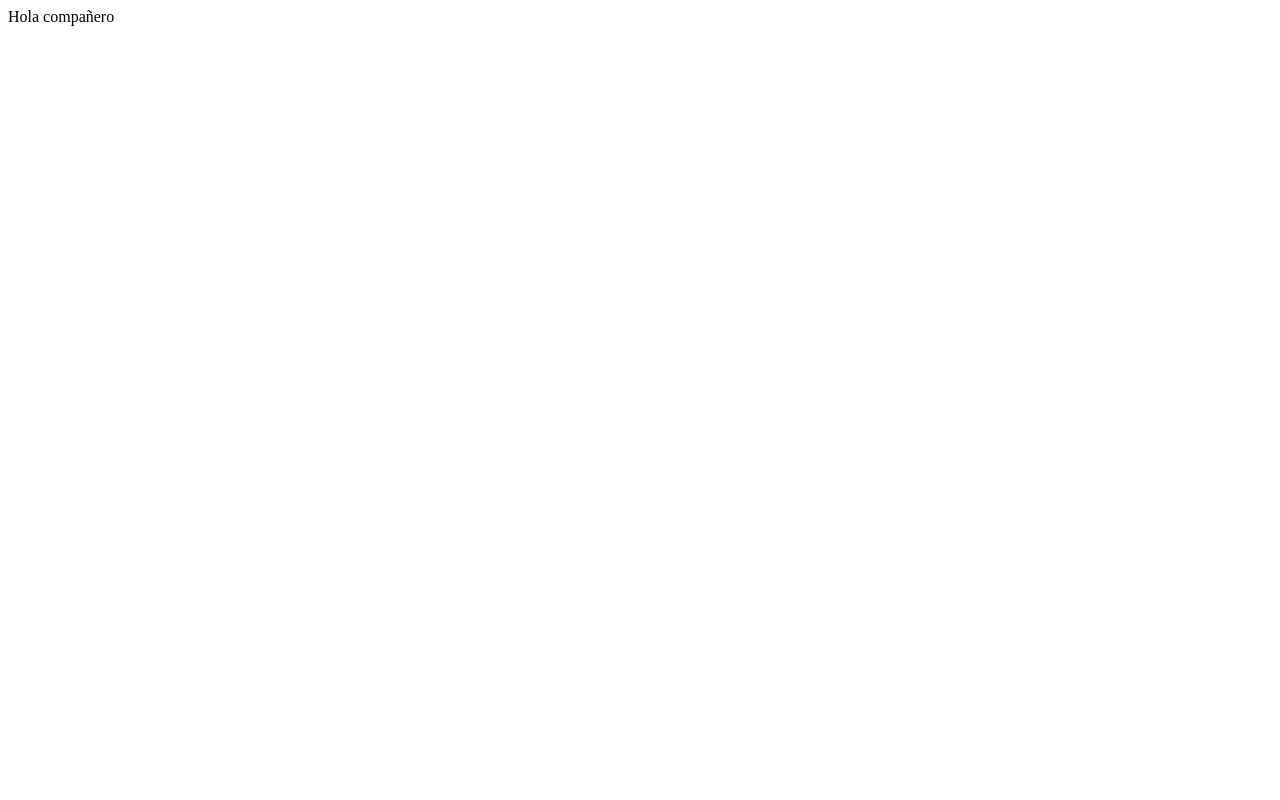
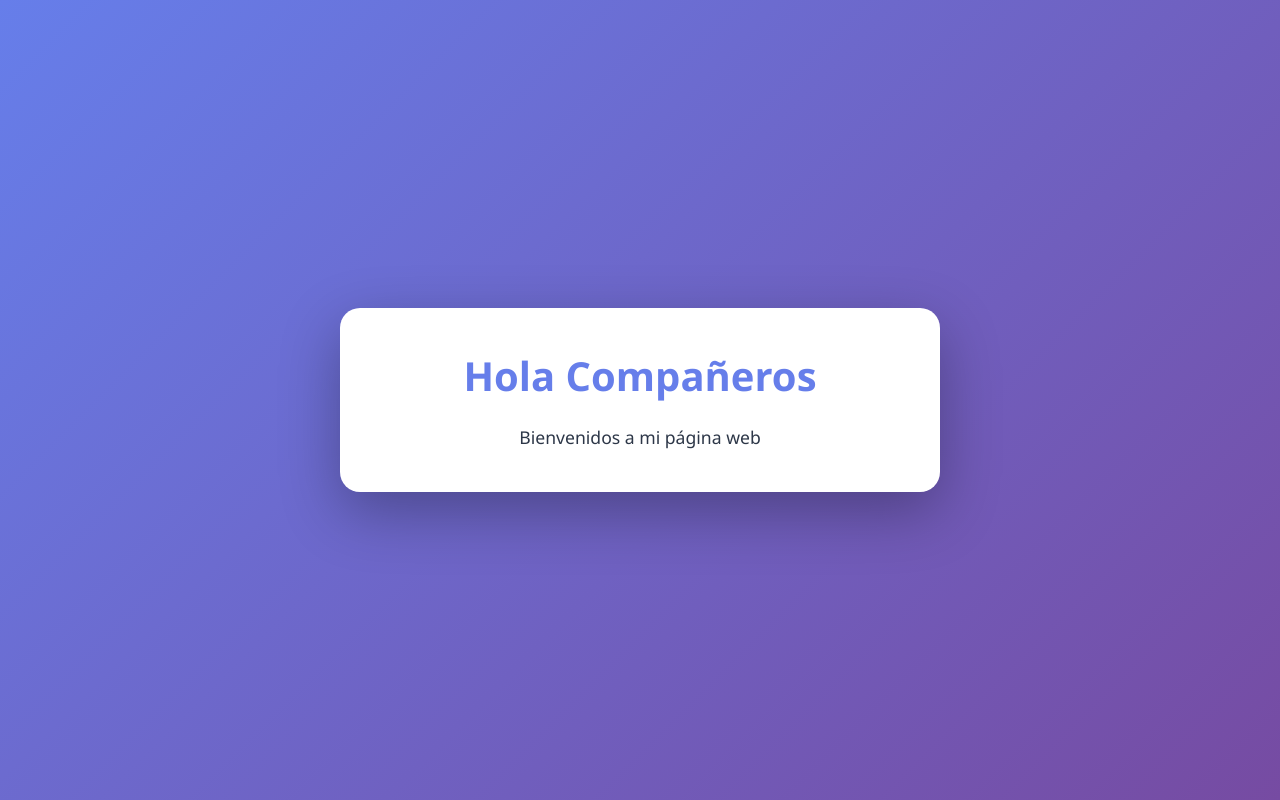
Before and after one commit to dxnx06/repositoriocompartidodanielredondo, a plain HTML site: page index.html in a window 1280 px wide. Drawn offline with Linux system fonts and the light colour scheme.

Commit message:
Create basic HTML structure with styles

```diff
--- a/index.html
+++ b/index.html
@@ -1 +1,62 @@
-Hola compañero
+<!DOCTYPE html>
+<html lang="es">
+<head>
+    <meta charset="UTF-8">
+    <meta name="viewport" content="width=device-width, initial-scale=1.0">
+    <title>Hola Compañeros</title>
+    <style>
+        :root {
+            --color-primary: #667eea;
+            --color-secondary: #764ba2;
+            --color-text: #2d3748;
+            --color-text-light: #718096;
+            --color-white: #ffffff;
+            --color-bg: #f7fafc;
+        }
+
+        * {
+            margin: 0;
+            padding: 0;
+            box-sizing: border-box;
+        }
+
+        body {
+            font-family: 'Segoe UI', Tahoma, Geneva, Verdana, sans-serif;
+            background: linear-gradient(135deg, var(--color-primary) 0%, var(--color-secondary) 100%);
+            min-height: 100vh;
+            display: flex;
+            justify-content: center;
+            align-items: center;
+            padding: 20px;
+        }
+
+        .container {
+            background: var(--color-white);
+            max-width: 600px;
+            width: 100%;
+            padding: 40px;
+            border-radius: 20px;
+            box-shadow: 0 20px 60px rgba(0, 0, 0, 0.3);
+            text-align: center;
+        }
+
+        h1 {
+            font-size: 2.5em;
+            color: var(--color-primary);
+            margin-bottom: 20px;
+        }
+
+        p {
+            font-size: 1.1em;
+            color: var(--color-text);
+            line-height: 1.6;
+        }
+    </style>
+</head>
+<body>
+    <div class="container">
+        <h1>Hola Compañeros</h1>
+        <p>Bienvenidos a mi página web</p>
+    </div>
+</body>
+</html>
```
